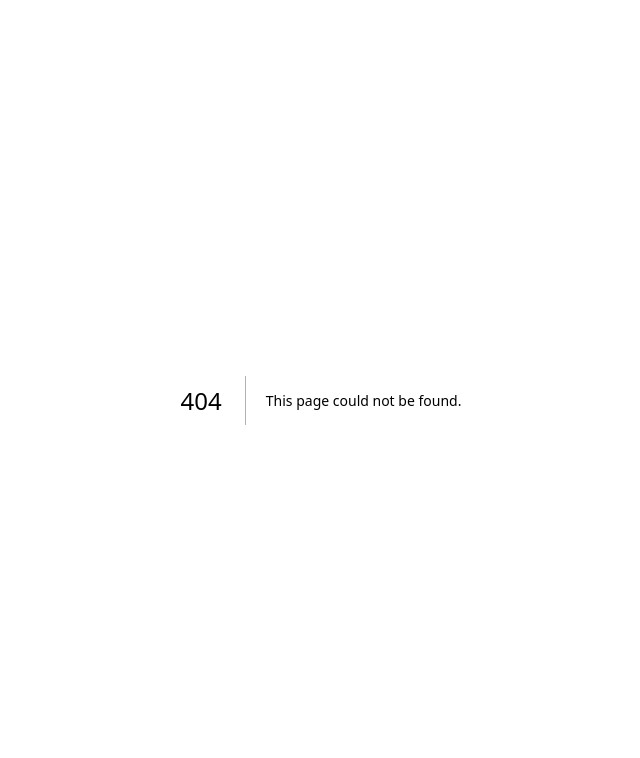
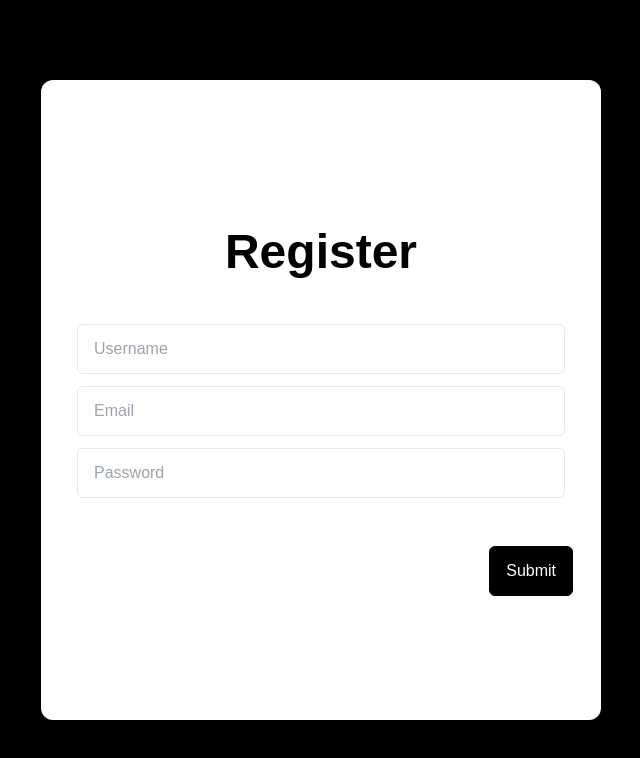
Before and after one commit to mbudis23/financial-manager, a Next.js app in the folder client/: page /register in a window 1280 px wide. Before the commit this address had no page. Shown: the top 758 px of the page, without its empty margins (319-959 px from the left). Built offline with nearby package versions, Linux system fonts and the light colour scheme.

Commit message:
feat: Add Register Component to Client

```diff
--- a/client/src/app/layout.tsx
+++ b/client/src/app/(auth)/layout.tsx
@@ -1,20 +1,20 @@
 import type { Metadata } from "next";
 import localFont from "next/font/local";
-import "./globals.css";
+import "@/app/globals.css";
 
 const geistSans = localFont({
-  src: "./fonts/GeistVF.woff",
+  src: "../fonts/GeistVF.woff",
   variable: "--font-geist-sans",
   weight: "100 900",
 });
 const geistMono = localFont({
-  src: "./fonts/GeistMonoVF.woff",
+  src: "../fonts/GeistMonoVF.woff",
   variable: "--font-geist-mono",
   weight: "100 900",
 });
 
 export const metadata: Metadata = {
-  title: "Create Next App",
+  title: "Authentication",
   description: "Generated by create next app",
 };
 
--- /dev/null
+++ b/client/src/app/(auth)/register/page.tsx
@@ -0,0 +1,13 @@
+'use client'
+import RegisterModal from '@/components/molecules/modals/registerModal';
+export default function RegisterPage()
+{
+
+    return(
+        <main
+        className="min-h-screen min-w-full flex items-center justify-center font-montserrat bg-black"
+        >
+            <RegisterModal/>
+        </main>
+    )
+}
--- a/client/src/app/page.tsx
+++ /dev/null
@@ -1,101 +0,0 @@
-import Image from "next/image";
-
-export default function Home() {
-  return (
-    <div className="grid grid-rows-[20px_1fr_20px] items-center justify-items-center min-h-screen p-8 pb-20 gap-16 sm:p-20 font-[family-name:var(--font-geist-sans)]">
-      <main className="flex flex-col gap-8 row-start-2 items-center sm:items-start">
-        <Image
-          className="dark:invert"
-          src="https://nextjs.org/icons/next.svg"
-          alt="Next.js logo"
-          width={180}
-          height={38}
-          priority
-        />
-        <ol className="list-inside list-decimal text-sm text-center sm:text-left font-[family-name:var(--font-geist-mono)]">
-          <li className="mb-2">
-            Get started by editing{" "}
-            <code className="bg-black/[.05] dark:bg-white/[.06] px-1 py-0.5 rounded font-semibold">
-              src/app/page.tsx
-            </code>
-            .
-          </li>
-          <li>Save and see your changes instantly.</li>
-        </ol>
-
-        <div className="flex gap-4 items-center flex-col sm:flex-row">
-          <a
-            className="rounded-full border border-solid border-transparent transition-colors flex items-center justify-center bg-foreground text-background gap-2 hover:bg-[#383838] dark:hover:bg-[#ccc] text-sm sm:text-base h-10 sm:h-12 px-4 sm:px-5"
-            href="https://vercel.com/new?utm_source=create-next-app&utm_medium=appdir-template-tw&utm_campaign=create-next-app"
-            target="_blank"
-            rel="noopener noreferrer"
-          >
-            <Image
-              className="dark:invert"
-              src="https://nextjs.org/icons/vercel.svg"
-              alt="Vercel logomark"
-              width={20}
-              height={20}
-            />
-            Deploy now
-          </a>
-          <a
-            className="rounded-full border border-solid border-black/[.08] dark:border-white/[.145] transition-colors flex items-center justify-center hover:bg-[#f2f2f2] dark:hover:bg-[#1a1a1a] hover:border-transparent text-sm sm:text-base h-10 sm:h-12 px-4 sm:px-5 sm:min-w-44"
-            href="https://nextjs.org/docs?utm_source=create-next-app&utm_medium=appdir-template-tw&utm_campaign=create-next-app"
-            target="_blank"
-            rel="noopener noreferrer"
-          >
-            Read our docs
-          </a>
-        </div>
-      </main>
-      <footer className="row-start-3 flex gap-6 flex-wrap items-center justify-center">
-        <a
-          className="flex items-center gap-2 hover:underline hover:underline-offset-4"
-          href="https://nextjs.org/learn?utm_source=create-next-app&utm_medium=appdir-template-tw&utm_campaign=create-next-app"
-          target="_blank"
-          rel="noopener noreferrer"
-        >
-          <Image
-            aria-hidden
-            src="https://nextjs.org/icons/file.svg"
-            alt="File icon"
-            width={16}
-            height={16}
-          />
-          Learn
-        </a>
-        <a
-          className="flex items-center gap-2 hover:underline hover:underline-offset-4"
-          href="https://vercel.com/templates?framework=next.js&utm_source=create-next-app&utm_medium=appdir-template-tw&utm_campaign=create-next-app"
-          target="_blank"
-          rel="noopener noreferrer"
-        >
-          <Image
-            aria-hidden
-            src="https://nextjs.org/icons/window.svg"
-            alt="Window icon"
-            width={16}
-            height={16}
-          />
-          Examples
-        </a>
-        <a
-          className="flex items-center gap-2 hover:underline hover:underline-offset-4"
-          href="https://nextjs.org?utm_source=create-next-app&utm_medium=appdir-template-tw&utm_campaign=create-next-app"
-          target="_blank"
-          rel="noopener noreferrer"
-        >
-          <Image
-            aria-hidden
-            src="https://nextjs.org/icons/globe.svg"
-            alt="Globe icon"
-            width={16}
-            height={16}
-          />
-          Go to nextjs.org →
-        </a>
-      </footer>
-    </div>
-  );
-}
--- /dev/null
+++ b/client/src/components/atoms/primaryButton.tsx
@@ -0,0 +1,17 @@
+export default function PrimaryButton({
+    displayText="Button",
+    onClick=()=>{
+        alert("Not Set Yet")
+    }
+})
+{
+    return(
+        <button
+        type='button'
+        className='px-[16px] py-[12px] bg-black text-white rounded-[6px] hover:underline font-medium border border-black'
+        onClick={onClick}
+        >
+            {displayText}
+        </button>
+    )
+}
--- /dev/null
+++ b/client/src/components/molecules/modals/registerModal.tsx
@@ -0,0 +1,62 @@
+'use client'
+import PrimaryButton from '@/components/atoms/primaryButton';
+import { useState } from 'react';
+export default function RegisterModal()
+{
+    const [formData, setFormData] = useState({
+        name:"",
+        email:"",
+        password:""
+    })
+
+    const [errorState, setErrorState] = useState("")
+
+    const handleInputChange = (e) => {
+        setFormData({
+            ...formData,
+            [e.target.name]: e.target.value
+        })
+    }
+
+
+    return(
+            <form className="min-w-[560px] min-h-[640px] bg-white rounded-[12px] text-black p-[12px] flex items-center justify-center flex-col">
+                <h1 className="text-[48px] p-[12px] font-bold">Register</h1>
+                <div className="w-full h-full p-[24px] text-[16px] flex flex-col gap-[12px]">
+                    <input
+                    className="focus:outline-none focus:shadow-outline w-full px-[16px] py-[12px] rounded-[6px] border"
+                    type="text"
+                    name='name'
+                    value={formData.name}
+                    placeholder="Username"
+                    onChange={handleInputChange}
+                    required
+                    />
+                    <input
+                    className="focus:outline-none focus:shadow-outline w-full px-[16px] py-[12px] rounded-[6px] border"
+                    type="email"
+                    name='email'
+                    value={formData.email}
+                    placeholder="Email"
+                    onChange={handleInputChange}
+                    required
+                    />
+                    <input
+                    className="focus:outline-none focus:shadow-outline w-full px-[16px] py-[12px] rounded-[6px] border"
+                    type="password"
+                    name='password'
+                    value={formData.password}
+                    placeholder="Password"
+                    onChange={handleInputChange}
+                    required
+                    />
+                </div>
+                <p className='text-red-500 font-'>{errorState || "\u00A0"}</p>
+                <div className='w-full flex justify-end px-[16px]'>
+                    <PrimaryButton
+                    displayText='Submit'
+                    />
+                </div>
+            </form>
+    )
+}
```
